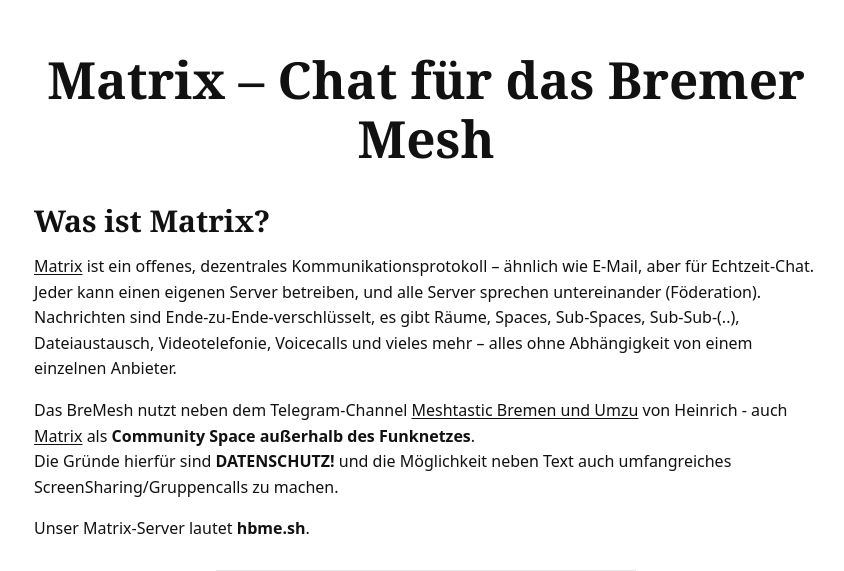
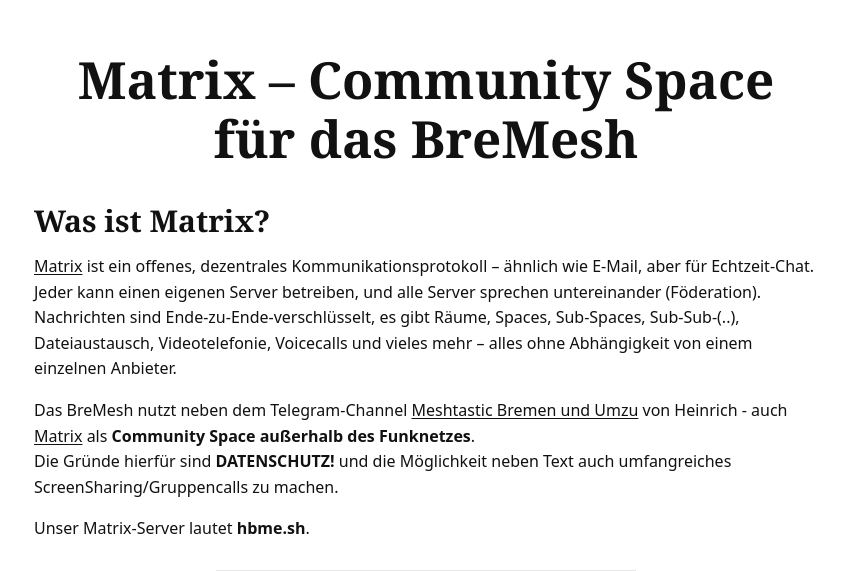
Before and after one commit to NordCen/BreMeshPeople, a Jekyll site: the page built from matrix.md, in a window 1280 px wide and 900 px high, cut to the strip 329-900 px from the top of the window. Shown: the whole strip, without its empty margins (214-1058 px from the left). Built offline with Jekyll 4.4.1, drawn with Linux system fonts in a browser that asks for light colours.

Commit message:
Update title to reflect Matrix as a Community Space for BreMesh

```diff
--- a/matrix.md
+++ b/matrix.md
@@ -4,7 +4,7 @@
 permalink: /matrix/
 ---
 
-# Matrix – Chat für das Bremer Mesh
+# Matrix – Community Space für das BreMesh
 
 ## Was ist Matrix?
 
```
